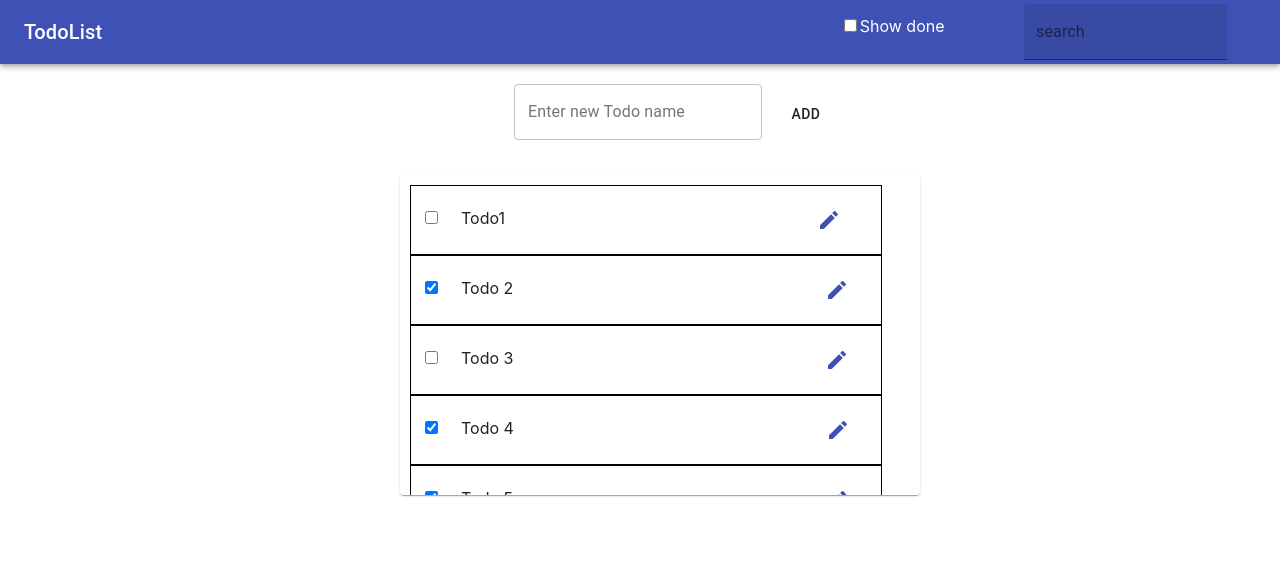
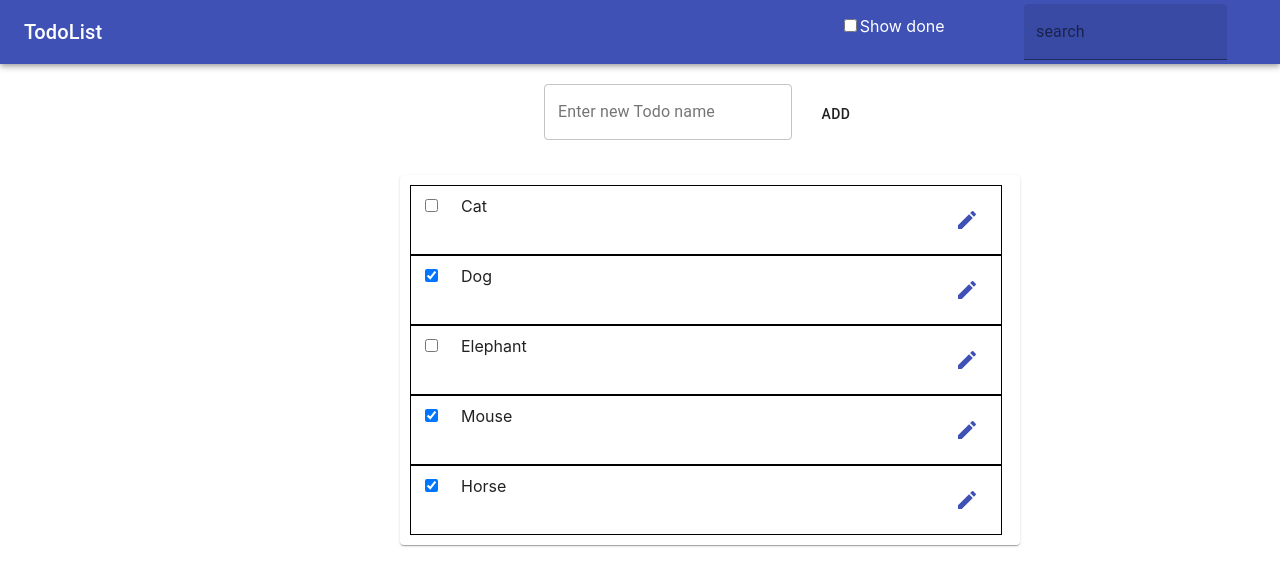
Before and after one commit to ilyajav/TodoTask, a React (Create React App) app: page /todos in a window 1280 px wide. Shown: the top 586 px of the page. Built offline with nearby package versions, Linux system fonts and the light colour scheme.

Commit message:
fix desigÑn

```diff
--- a/src/pages/TodosPage/Todo/Todo.tsx
+++ b/src/pages/TodosPage/Todo/Todo.tsx
@@ -1,6 +1,6 @@
 // eslint-disable-next-line no-use-before-define
 import React, {FC} from 'react';
-import {IconButton} from '@material-ui/core';
+import {Grid, IconButton} from '@material-ui/core';
 import CreateIcon from '@material-ui/icons/Create';
 import style from './Todo.module.css';
 
@@ -19,10 +19,16 @@ export const Todo: FC<TodoPropsType> = (
 ) => (
 
     <div>
-        <input type="checkbox" checked={isDone} onClick={onChangeTodoStatus} />
-        <span className={style.item}>{todoTitle}</span>
-        <IconButton color="primary">
-            <CreateIcon className={style.icon} />
-        </IconButton>
+        <Grid container direction="row" justifyContent="space-between">
+            <div>
+                <input type="checkbox" checked={isDone} onClick={onChangeTodoStatus} />
+                <span className={style.item}>{todoTitle}</span>
+            </div>
+            <div>
+                <IconButton color="primary">
+                    <CreateIcon className={style.icon} />
+                </IconButton>
+            </div>
+        </Grid>
     </div>
 );
--- a/src/pages/TodosPage/Todos.module.css
+++ b/src/pages/TodosPage/TodosContainer.module.css
@@ -1,9 +1,9 @@
 .item{
     border: 1px solid black;
     padding: 10px;
-    width: 450px;
+    width: 570px;
 }
 
 .addForm{
-    padding: 20px 20px 20px 490px;
+    padding: 20px 20px 20px 520px;
 }
--- a/src/pages/TodosPage/TodosContainer.tsx
+++ b/src/pages/TodosPage/TodosContainer.tsx
@@ -5,7 +5,7 @@ import {
     Box, Container, Grid, Paper,
 } from '@material-ui/core';
 import {Todo} from './Todo/Todo';
-import style from './Todos.module.css';
+import style from './TodosContainer.module.css';
 import {AppRootStateType} from '../../store/store';
 import {changeTodoStatus, TodosType} from '../../store/todo-reducer';
 import {Header} from './compnents/Header/Header';
@@ -23,17 +23,26 @@ export const TodosContainer = () => {
     const {search} = window.location;
     const params = new URLSearchParams(search);
     const doneStatus = params.get('showDone');
+    const searchTodo = params.get('searchText');
 
     let filteredTodo = todosData;
     if (doneStatus === 'true') {
         filteredTodo = todosData.filter(td => td.isDone);
     }
+    if (searchTodo) {
+        // eslint-disable-next-line array-callback-return
+        filteredTodo = todosData.filter(td => {
+            const title = td.title.toLowerCase();
+            const filter = searchTodo.toLowerCase();
+            return title.includes(filter);
+        });
+    }
 
     const styles = {
         Paper: {
             padding: 10,
-            height: 300,
-            width: 500,
+            height: 350,
+            width: 600,
             overflowY: 'auto' as 'auto',
         },
     };
--- a/src/pages/TodosPage/compnents/Header/Header.tsx
+++ b/src/pages/TodosPage/compnents/Header/Header.tsx
@@ -2,7 +2,9 @@ import {
     AppBar, Grid, LinearProgress, TextField, Toolbar, Typography,
 } from '@material-ui/core';
 // eslint-disable-next-line no-use-before-define
-import React, {FC} from 'react';
+import React, {
+    ChangeEvent, FC, useEffect, useState,
+} from 'react';
 import {useHistory} from 'react-router-dom';
 import {StatusType} from '../../../../store/app-reducer';
 
@@ -12,9 +14,22 @@ type HeaderPropsType = {
 
 export const Header: FC<HeaderPropsType> = ({status}) => {
     const history = useHistory();
+    const [searchText, setSearchText] = useState<string>('');
+
+    useEffect(() => {
+        if (searchText) {
+            history.push(`?searchText=${searchText}`);
+        } else {
+            history.push('/todos');
+        }
+    }, [searchText]);
 
     const onChange = (e: React.MouseEvent<HTMLInputElement>) => {
         history.push(`?showDone=${e.currentTarget.checked}`);
+    };
+    const onSearchChange = (e: ChangeEvent<HTMLTextAreaElement | HTMLInputElement>) => {
+        const newText = e.currentTarget.value;
+        setSearchText(newText);
     };
 
     return (
@@ -41,7 +56,10 @@ export const Header: FC<HeaderPropsType> = ({status}) => {
                                     <TextField
                                         id="searchForm"
                                         label="search"
+                                        color="secondary"
                                         variant="filled"
+                                        value={searchText}
+                                        onChange={onSearchChange}
                                     />
                                 </form>
                             </Grid>
--- a/src/store/todo-reducer.ts
+++ b/src/store/todo-reducer.ts
@@ -15,19 +15,19 @@ type ActionTodoTypes = ChangeTodoStatusType | AddTodoType
 
 const initialState: TodosType[] = [
     {
-        id: v1(), title: 'Todo1', isDone: false,
+        id: v1(), title: 'Cat', isDone: false,
     },
     {
-        id: v1(), title: 'Todo 2', isDone: true,
+        id: v1(), title: 'Dog', isDone: true,
     },
     {
-        id: v1(), title: 'Todo 3', isDone: false,
+        id: v1(), title: 'Elephant', isDone: false,
     },
     {
-        id: v1(), title: 'Todo 4', isDone: true,
+        id: v1(), title: 'Mouse', isDone: true,
     },
     {
-        id: v1(), title: 'Todo 5', isDone: true,
+        id: v1(), title: 'Horse', isDone: true,
     },
 ];
 
```
